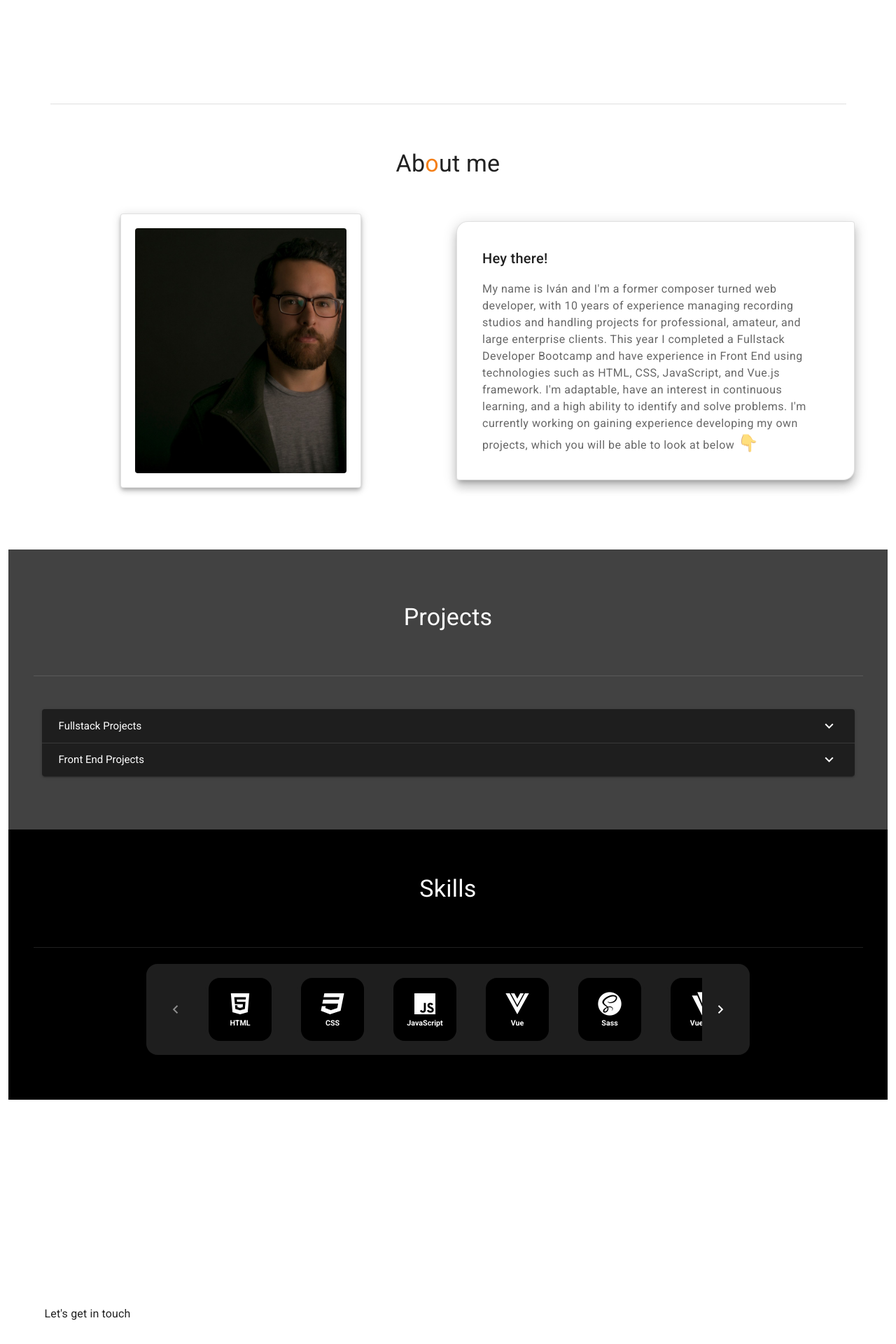
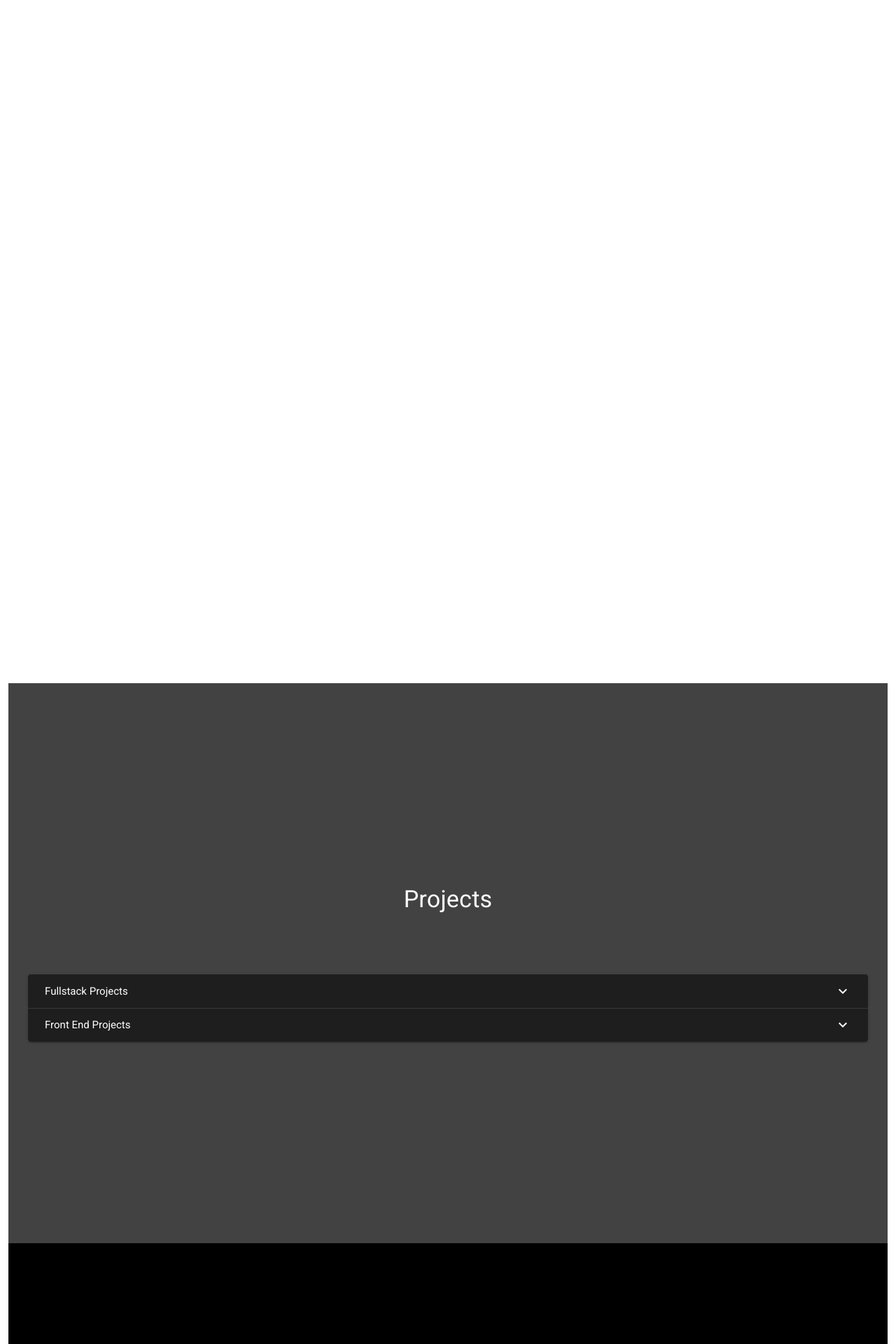
Before and after one commit to Ivan270/portfv2, a Vue app: page / in a window 1280 px wide. Shown: the part 700-2620 px from the top of the page at 70% size. Built offline with nearby package versions, Linux system fonts and the light colour scheme.

Commit message:
improved visualization of different sections

```diff
--- a/src/components/About.vue
+++ b/src/components/About.vue
@@ -1,17 +1,22 @@
 <template>
-	<v-container fluid class="mb-16 mx-auto">
+	<v-sheet class="mb-16" height="100vh">
+		<v-container fluid class="mx-auto">
 			<v-container>
-			<v-row class="" v-scrollAnimation>
+				<v-row>
 					<v-col cols="12">
 						<v-container>
-						<v-divider></v-divider>
-						<h2 class="text-h4 text-center pt-16 pb-4">
+							<h2 class="text-h4 text-center pt-16 pb-4 blockAnim">
 								Ab<span class="title-span">o</span>ut me
 							</h2>
 						</v-container>
 					</v-col>
 					<v-col cols="12" md="6">
-					<v-card class="mx-auto pa-5" elevation="5" outlined max-width="344">
+						<v-card
+							class="mx-auto pa-5 blockAnim"
+							elevation="5"
+							outlined
+							max-width="344"
+						>
 							<v-img src="@/assets/profile.jpg" height="350px"></v-img>
 						</v-card>
 					</v-col>
@@ -19,7 +24,7 @@
 					<v-col cols="12" md="6" align-self="center">
 						<v-card
 							max-width="700"
-						class="pa-5 mx-auto"
+							class="pa-5 mx-auto blockAnim"
 							elevation="10"
 							outlined
 							shaped
@@ -30,13 +35,14 @@
 							<v-card-text class="text-body-1 text-start about__text"
 								>My name is Iván and I'm a former composer turned web developer,
 								with 10 years of experience managing recording studios and
-							handling projects for professional, amateur, and large enterprise
-							clients. This year I completed a Fullstack Developer Bootcamp and
-							have experience in Front End using technologies such as HTML, CSS,
-							JavaScript, and Vue.js framework. I'm adaptable, have an interest
-							in continuous learning, and a high ability to identify and solve
-							problems. I'm currently working on gaining experience developing
-							my own projects, which you will be able to look at below
+								handling projects for professional, amateur, and large
+								enterprise clients. This year I completed a Fullstack Developer
+								Bootcamp and have experience in Front End using technologies
+								such as HTML, CSS, JavaScript, and Vue.js framework. I'm
+								adaptable, have an interest in continuous learning, and a high
+								ability to identify and solve problems. I'm currently working on
+								gaining experience developing my own projects, which you will be
+								able to look at below
 								<span class="text-h5">&#128071;</span>
 							</v-card-text>
 						</v-card>
@@ -44,6 +50,7 @@
 				</v-row>
 			</v-container>
 		</v-container>
+	</v-sheet>
 </template>
 
 <script>
--- a/src/components/Contact.vue
+++ b/src/components/Contact.vue
@@ -3,8 +3,8 @@
 		<v-container class="hidden">
 			<v-row align="center">
 				<v-col cols="12">
-					<h3 class="ps-1 pb-5 subtitle-1">Let's get in touch</h3>
-					<v-container class="">
+					<h3 class="ps-1 pb-5 subtitle-1 blockAnim">Let's get in touch</h3>
+					<v-container class="blockAnim">
 						<a
 							href="mailto:ivan270@gmail.com"
 							class="text-h5 text-md-h3 text-lg-h1 text-decoration-none grey--text text--darken-4 text-start font-weight-black text-lowercase breaker"
@@ -13,7 +13,7 @@
 						</a>
 					</v-container>
 				</v-col>
-				<v-col class="">
+				<v-col class="blockAnim">
 					<a
 						href="https://github.com/Ivan270"
 						target="_blank"
--- a/src/components/Projects.vue
+++ b/src/components/Projects.vue
@@ -1,20 +1,16 @@
 <template>
+	<v-sheet height="100vh">
 		<v-container
 			fluid
 			fill-height
-		class="projects_container grey darken-3 white--text py-16"
+			class="mt-16 grey darken-3 white--text py-16"
 		>
+			<v-row>
 				<v-col cols="12" v-scrollAnimation>
-			<h2 class="text-h4 text-center pb-16">Projects</h2>
-			<v-container>
-				<v-row>
-					<v-divider dark></v-divider>
-				</v-row>
-			</v-container>
+					<h2 class="text-h4 text-center mb-16">Projects</h2>
 				</v-col>
-
-		<v-container>
-			<v-expansion-panels inset dark v-scrollAnimation>
+				<v-col cols="12">
+					<v-expansion-panels accordion focusable popout dark v-scrollAnimation>
 						<v-expansion-panel>
 							<v-expansion-panel-header
 								>Fullstack Projects</v-expansion-panel-header
@@ -56,8 +52,10 @@
 							</v-expansion-panel-content>
 						</v-expansion-panel>
 					</v-expansion-panels>
+				</v-col>
+			</v-row>
 		</v-container>
-	</v-container>
+	</v-sheet>
 </template>
 
 <script>
--- a/src/components/Skills.vue
+++ b/src/components/Skills.vue
@@ -1,14 +1,13 @@
 <template>
-	<v-container class="black white--text text-center py-16" fluid>
-		<h2 class="text-h4 pb-16 blockAnim">
-			Skill<span class="title-span-dark">s</span>
-		</h2>
-		<v-container>
-			<v-row>
-				<v-divider dark></v-divider>
-			</v-row>
-		</v-container>
-		<v-sheet class="mx-auto blockAnim" max-width="70%" dark rounded="xl">
+	<v-sheet height="100vh">
+		<v-container
+			fill-height
+			class="black white--text text-center py-16 d-flex flex-column justify-center"
+			fluid
+		>
+			<h2 class="text-h4 pb-16">Skill<span class="title-span-dark">s</span></h2>
+
+			<v-sheet class="mx-auto" max-width="70%" dark rounded="xl">
 				<v-slide-group class="pa-4" show-arrows>
 					<v-slide-item v-for="skill in skills" :key="skill.title">
 						<v-card
@@ -41,6 +40,7 @@
 				</v-slide-group>
 			</v-sheet>
 		</v-container>
+	</v-sheet>
 </template>
 
 <script>
--- a/src/views/HomeView.vue
+++ b/src/views/HomeView.vue
@@ -14,18 +14,6 @@
 	import Projects from '@/components/Projects.vue';
 	import Skills from '@/components/Skills.vue';
 	import Contact from '@/components/Contact.vue';
-
-	// const hiddenElements = document.querySelectorAll('.noshow');
-	// const observer = new IntersectionObserver((entries) => {
-	// 	entries.forEach((entry) => {
-	// 		if (entry.isIntersecting) {
-	// 			entry.target.classList.add('show');
-	// 		} else {
-	// 			entry.target.classList.remove('show');
-	// 		}
-	// 	});
-	// });
-	// hiddenElements.forEach((element) => observer.observe(element));
 
 	export default {
 		name: 'Home-view',
@@ -47,29 +35,30 @@
 	}
 </style>
 <style>
-	/* @keyframes show {
+	@keyframes show {
 		from {
 			opacity: 0;
 			filter: blur(5px);
 			scale: 25%;
-			transform: translateX(-100%);
-			transition: all 1s;
+			transform: translateY(100%);
+			transition: all 0.5s;
 		}
 
 		to {
 			opacity: 1;
 			filter: blur(0px);
-			transform: translateX(0);
+			scale: 100%;
+			transform: translateY(0);
 		}
 	}
-	/* .blockAnim {
+	.blockAnim {
 		view-timeline-name: --block;
 		view-timeline-axis: block;
 		animation-timeline: --block;
 		animation-name: show;
 		animation-range: entry 25% cover 30%;
 		animation-fill-mode: both;
-	} */
+	}
 
 	.before-enter {
 		opacity: 0;
```
Lines whose indentation alone changed are shown as unchanged.
